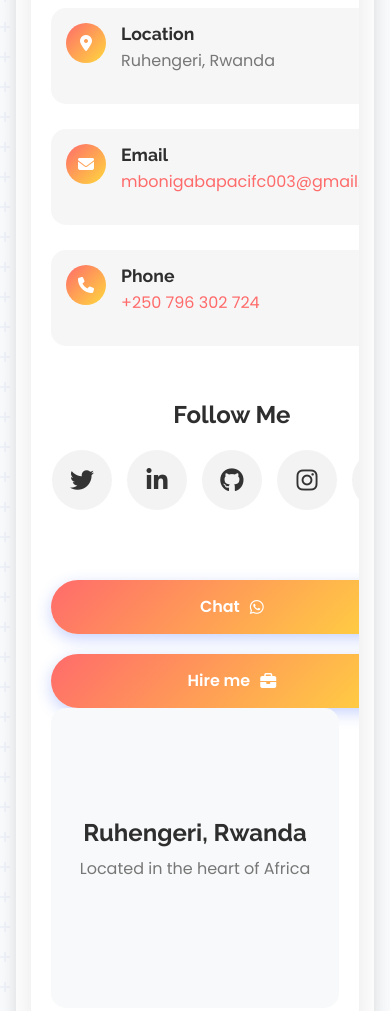
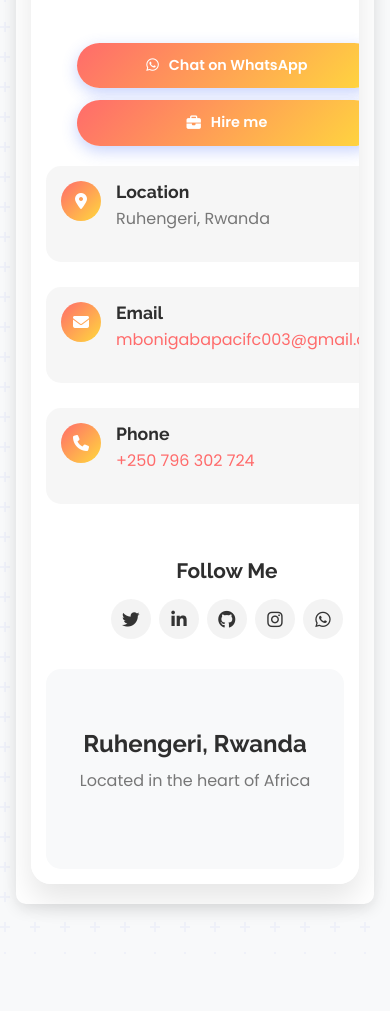
Before and after one commit to mbonigabapacific/site, a plain HTML site: page index.html in a window 390 px wide. Shown: the part 10448-11459 px from the top of the page. After the commit the page ends 11402 px from the top, so only its background shows below. Drawn offline with nearby package versions, Linux system fonts and the light colour scheme; a script that the page names is missing.

Commit message:
Update index.html
brand new upgrades

```diff
--- a/index.html
+++ b/index.html
@@ -2760,7 +2760,126 @@ img, .portfolio-img, .attachment-img img {
     font-size: 2rem;
   }
 }
-
+.contact-form {
+  display: flex;
+  flex-direction: column;
+  align-items: center;
+  justify-content: center;
+  padding: 20px 0;
+  width: 100%;
+}
+
+/* Fix for the Lottie animation container */
+.contact-form dotlottie-wc {
+  max-width: 200px !important;
+  margin-bottom: 20px;
+}
+
+/* Action buttons container */
+.action-buttons {
+  display: flex;
+  flex-direction: column;
+  gap: 15px;
+  width: 100%;
+  max-width: 300px;
+  margin-top: 20px;
+}
+
+/* Individual action buttons */
+.action-btn {
+  width: 100%;
+  text-align: center;
+  justify-content: center;
+  padding: 15px 20px;
+  font-size: 1rem;
+}
+
+/* Social section improvements */
+.social-section {
+  margin-top: 30px;
+  width: 100%;
+  text-align: center;
+}
+
+.social-section h3 {
+  font-size: 1.3rem;
+  margin-bottom: 15px;
+  color: var(--dark);
+}
+
+.social-links {
+  display: flex;
+  justify-content: center;
+  flex-wrap: wrap;
+  gap: 10px;
+  margin: 0 auto;
+}
+
+/* Map container adjustments */
+.map-container {
+  margin-top: 30px;
+  height: 250px;
+}
+
+.map-placeholder {
+  padding: 15px;
+}
+
+.map-placeholder dotlottie-wc {
+  max-width: 150px !important;
+}
+
+/* Mobile-specific adjustments */
+@media (max-width: 768px) {
+  .contact-content {
+    grid-template-columns: 1fr;
+    gap: 20px;
+  }
+
+  .contact-info {
+    order: 2;
+  }
+
+  .contact-form {
+    order: 1;
+    padding: 0;
+  }
+
+  .social-links {
+    gap: 8px;
+  }
+
+  .social-link {
+    width: 45px;
+    height: 45px;
+    font-size: 1.2rem;
+  }
+}
+
+@media (max-width: 480px) {
+  .contact-container {
+    padding: 15px !important;
+  }
+
+  .action-buttons {
+    gap: 12px;
+  }
+
+  .action-btn {
+    padding: 12px 15px;
+    font-size: 0.9rem;
+  }
+
+  .social-link {
+    width: 40px;
+    height: 40px;
+    font-size: 1.1rem;
+  }
+
+  .map-container {
+    height: 200px;
+  }
+}
 /* Fix for contact section on very small screens */
 @media (max-width: 280px) {
   .contact-content {
@@ -3551,17 +3670,18 @@ img, .portfolio-img, .attachment-img img {
                     </div>
 
                    <div class="contact-form">
+                              <div class="form-visual">
                                 <script src="https://unpkg.com/@lottiefiles/dotlottie-wc@0.6.2/dist/dotlottie-wc.js" type="module"></script>
-<dotlottie-wc src="https://lottie.host/637599c9-e8bd-40b1-bdcd-4775e3fc6051/ooOlomztY5.lottie" style="width: 300px;height: 300px" speed="1" autoplay loop></dotlottie-wc>
+                                <dotlottie-wc src="https://lottie.host/637599c9-e8bd-40b1-bdcd-4775e3fc6051/ooOlomztY5.lottie" style="width: 100%; max-width: 300px; height: auto;" speed="1" autoplay loop></dotlottie-wc>
+                              </div>
+
                               <div class="action-buttons">
-                          <a href="https://wa.me/250796302724" target="_blank" rel="noopener" class="action-btn"> Chat
-                           <i class="fab fa-whatsapp"></i></a>
-
-
-        <a href="tel:+250796302724" class="action-btn" phone">Hire me
-            <i class="fa-solid fa-briefcase""></i>
+                                <a href="https://wa.me/250796302724" target="_blank" rel="noopener" class="action-btn">
+                                  <i class="fab fa-whatsapp"></i> Chat on WhatsApp
                                 </a>
-
+                                <a href="tel:+250796302724" class="action-btn">
+                                  <i class="fa-solid fa-briefcase"></i> Hire me
+                                </a>
                               </div>
                               </div>
             </div>
```
Lines whose indentation alone changed are shown as unchanged.
